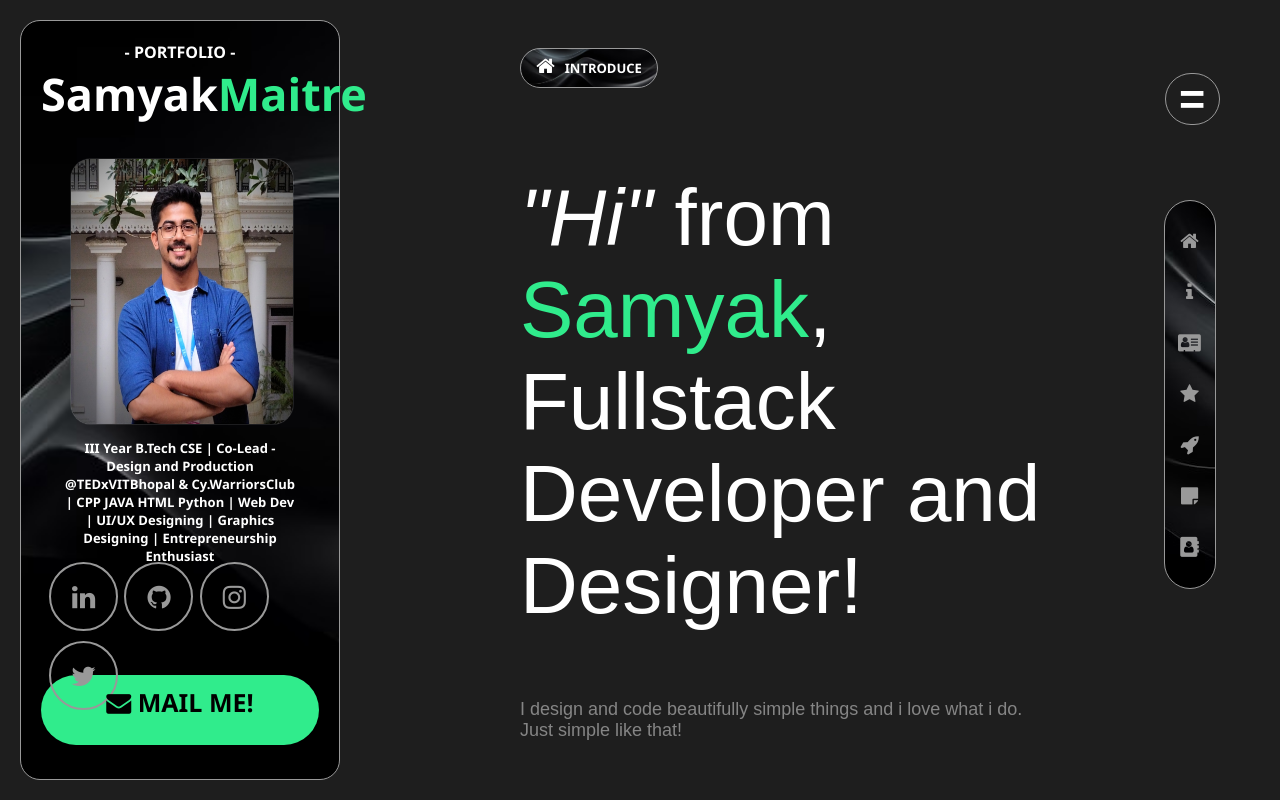
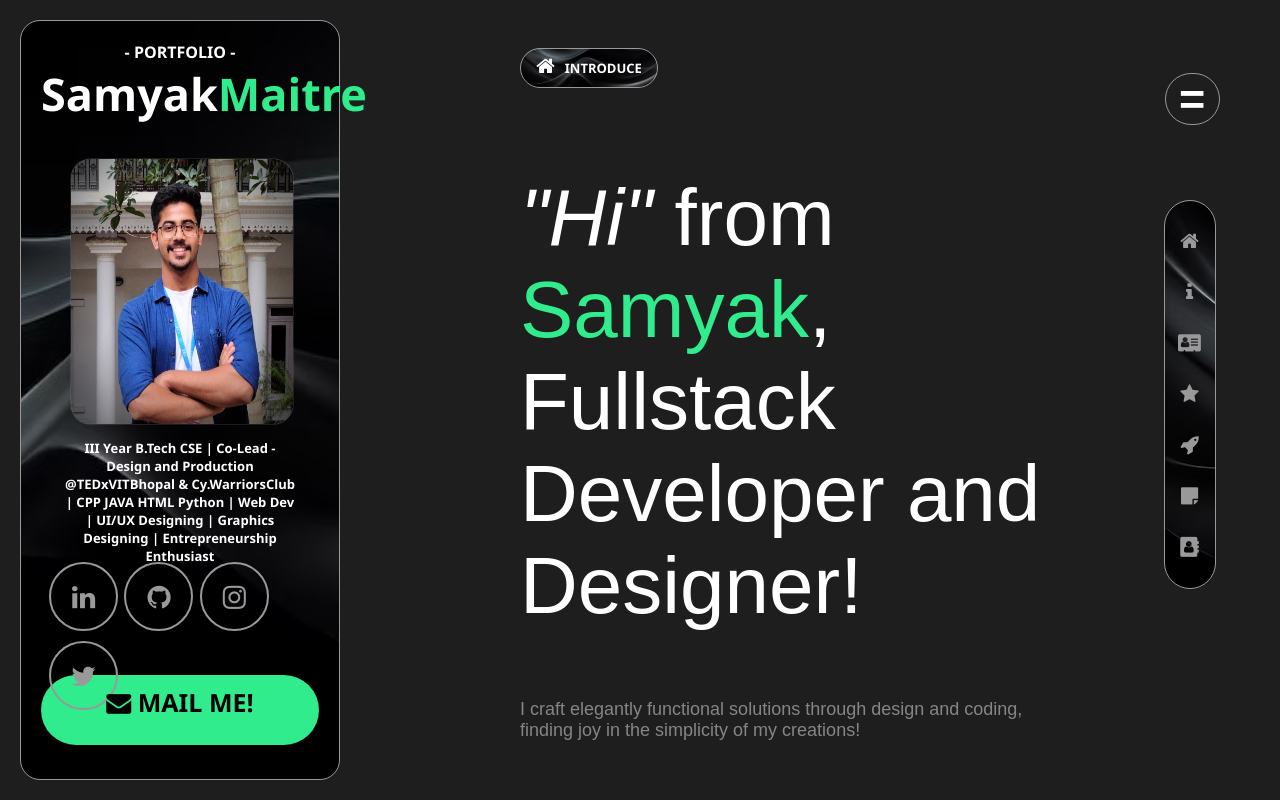
Before and after one commit to samyakmaitre/my_portfolio, a plain HTML site: page index.html in a window 1280 px wide. Drawn offline with nearby package versions, Linux system fonts and the light colour scheme; a web font is replaced by a local one.

Commit message:
tagline changed

```diff
--- a/index.html
+++ b/index.html
@@ -49,7 +49,7 @@
                 <a><i class="fa fa-home"></i>&nbsp;&nbsp;INTRODUCE</a>
             </div>
             <h1 style="font-size: 5rem; font-weight: 1"><i>"Hi"</i> from <a style="color: #30ec8c;">Samyak</a>, Fullstack Developer and Designer!</h1>
-            <h4>I design and code beautifully simple things and i love what i do. <br> Just simple like that!</h4>
+            <h4>I craft elegantly functional solutions through design and coding, <br> finding joy in the simplicity of my creations!</h4>
 
             <div id="age-display"></div>
 
```
